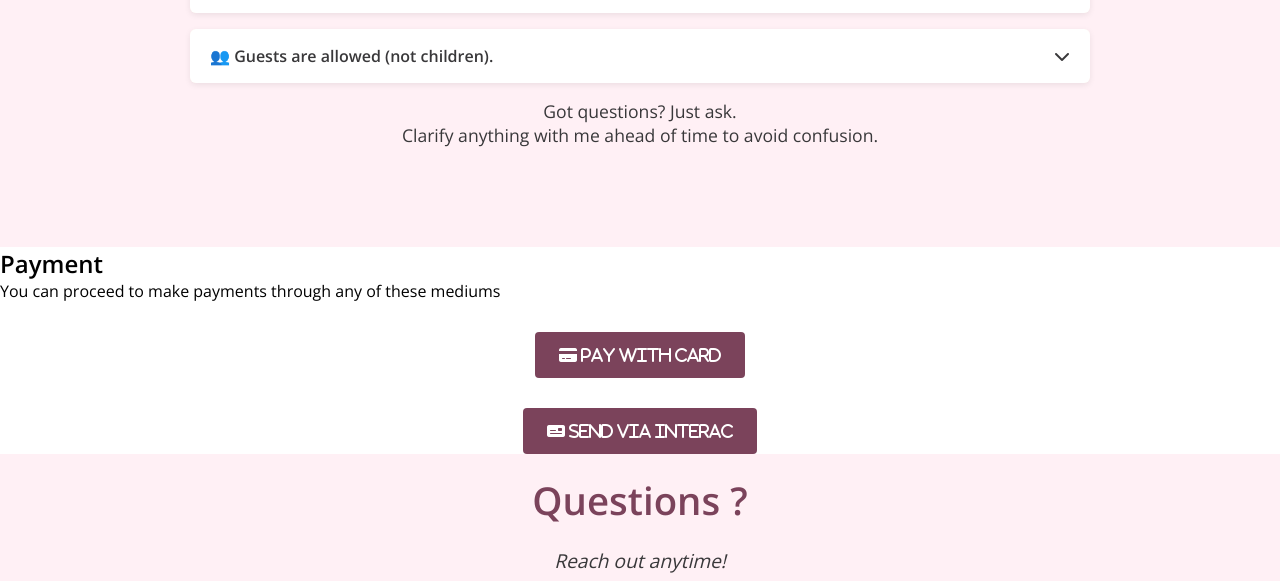
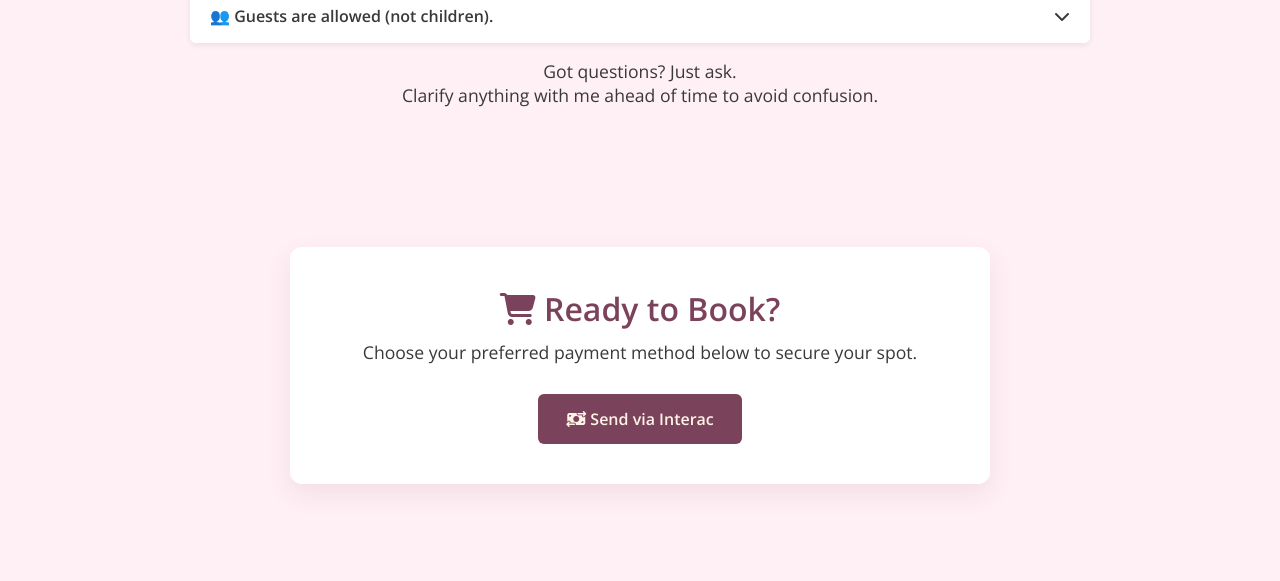
Before and after one commit to successdanesy/anjiebraids, a plain HTML site: page index.html in a window 1280 px wide. Shown: the part 3333-3914 px from the top of the page. Drawn offline with nearby package versions, Linux system fonts and the light colour scheme.

Commit message:
updated the CTA section

```diff
--- a/index.html
+++ b/index.html
@@ -328,19 +328,22 @@
   </div>
 </section>
 
-<section>
-  <h1>Payment</h1>
-  <p>You can proceed to make payments through any of these mediums</p>
-    <div class="button-options">
-      <button class="continue-btn" onclick="window.location.href='https://buy.stripe.com/test_cN23cZ0JUevzbpCdQQ'">
-        <i class="fa fa-credit-card" aria-hidden="true"> Pay with Card</i>
-      </button>
-
-      <button class="continue-btn alt-btn" onclick="window.location.href='interac.html'">
-        <i class="fas fa-money-check"> Send via Interac</i>
+<section class="cta-section">
+  <div class="cta-card">
+    <h2><i class="fa-solid fa-cart-shopping"></i> Ready to Book?</h2>
+    <p>Choose your preferred payment method below to secure your spot.</p>
+    <div class="cta-buttons">
+      <!-- <button onclick="window.location.href='https://buy.stripe.com/test_cN23cZ0JUevzbpCdQQ'">
+        <i class="fa-solid fa-credit-card"></i> Pay with Card
+      </button> -->
+      <button onclick="window.location.href='interac.html'">
+        <i class="fa-solid fa-money-bill-transfer"></i> Send via Interac
       </button>
     </div>
-  </section>
+  </div>
+</section>
+
+
 
 
 
--- a/styles.css
+++ b/styles.css
@@ -481,7 +481,7 @@ display: none;
 .rules-section {
   background-color: #FFF0F5;
   color: #FDF3E7;
-  padding: 60px 20px;
+  padding: 20px 20px;
 }
 
 .rules-section h2 {
@@ -569,27 +569,61 @@ display: none;
   color: #7B435B;
 }
 
-/* .button-options {
+/* Call to Action Section */
+.cta-section {
+  background-color: #FFF0F5;
+  padding: 80px 20px;
   display: flex;
-  flex-direction: column;
-  gap: 15px;
+  justify-content: center;
   align-items: center;
-  margin-top: 20px;
 }
 
-.alt-btn {
-  background-color: transparent;
-  color: #FDF3E7;
-  border: 2px solid #FDF3E7;
+.cta-card {
+  background: #fff;
+  padding: 40px 30px;
+  border-radius: 12px;
+  box-shadow: 0 10px 25px rgba(123, 67, 91, 0.1);
+  max-width: 700px;
+  width: 100%;
+  text-align: center;
 }
 
-.alt-btn:hover {
-  background-color: #FDF3E7;
-  color: #15475E;
-} */
+.cta-card h2 {
+  color: #7B435B;
+  font-size: 2rem;
+  margin-bottom: 10px;
+}
 
+.cta-card p {
+  font-size: 1.1rem;
+  color: #39383A;
+  margin-bottom: 30px;
+}
 
-/* booking section */
+.cta-buttons {
+  display: flex;
+  flex-wrap: wrap;
+  gap: 20px;
+  justify-content: center;
+}
+
+.cta-buttons button {
+  background-color: #7B435B;
+  color: #FDF3E7;
+  border: none;
+  padding: 14px 28px;
+  border-radius: 6px;
+  font-size: 1rem;
+  font-weight: bold;
+  cursor: pointer;
+  min-width: 200px;
+  transition: background-color 0.3s ease;
+}
+
+.cta-buttons button:hover {
+  background-color: #39383A;
+}
+
 
 /*Contacts section*/
 .contact {
```
